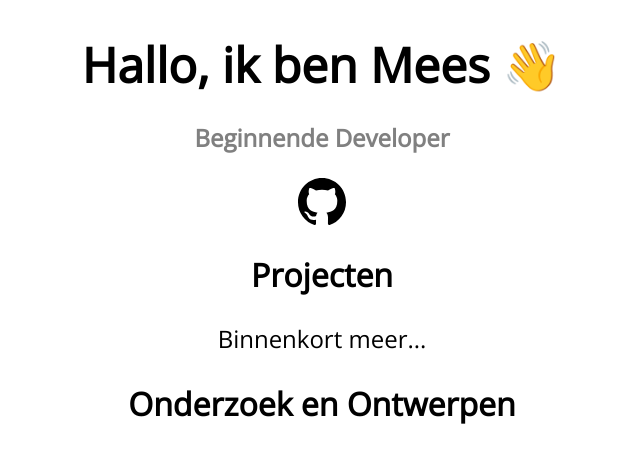
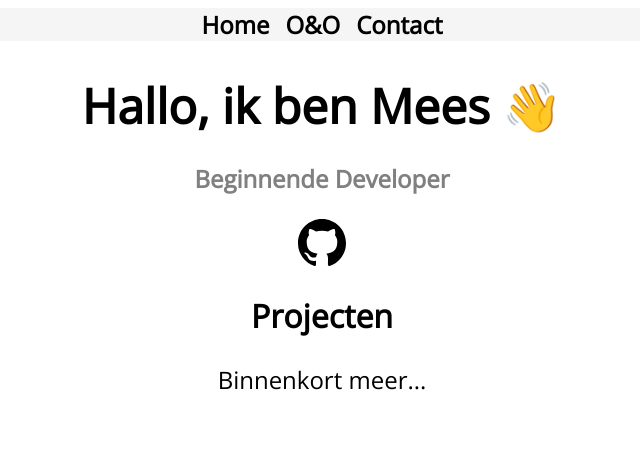
Before and after one commit to meesvanderkevie/portfolio, a Vue app: page / in a window 1280 px wide. Shown: the top 462 px of the page, without its empty margins (318-958 px from the left). Built offline with nearby package versions, Linux system fonts and the light colour scheme.

Commit message:
Header added.

```diff
--- a/src/App.vue
+++ b/src/App.vue
@@ -13,6 +13,8 @@
 <template>
   <div id="app">
 
+    <Header/>
+
     <h1 style="margin-bottom: 1px;">Hallo, ik ben Mees 👋</h1>
     <p style="color: gray; font-weight: bold;">Beginnende Developer</p>
 
@@ -21,8 +23,6 @@
     <h2>Projecten</h2>
 
     <p>Binnenkort meer...</p>
-
-    <h2>Onderzoek en Ontwerpen</h2>
   </div>
 </template>
 
@@ -35,6 +35,12 @@
     margin-right: auto;
     width: 3em;
     height: 3em;
+    transition: all 0.4s ease-in-out;
+  }
+
+  .img-social:hover {
+    width: 3.5em;
+    height: 3.5em;
   }
 
   h1 {
--- a/src/components/Header.vue
+++ b/src/components/Header.vue
@@ -1,12 +1,36 @@
 <template>
-    <nav>
-        <li>
-            <router-view/>
-            <router-link to="/">Home</router-link>
-            <router-link to="/about">About</router-link>
-        </li>
-    </nav>
+
+    <div class="nav">
+        <router-link to="/">Home</router-link>
+        <router-link to="/">O&O</router-link>
+        <router-link to="/">Contact</router-link>
+    </div>
 </template>
 
-<script>
-</script>
+<style>
+    .nav {
+        display: flex;
+        justify-content: center;
+        align-items: center;
+        background-color: #f5f5f5;
+        gap: 1rem;
+        border-width: 1px solid black;
+        border-radius: 1.5rem;
+    }
+
+    .nav a {
+        text-decoration: none;
+        color: black;
+        font-weight: bold;
+        font-size: 1.5rem;
+        font-family: 'Open Sans', sans-serif;
+        transition: all 0.4s ease-in-out;
+    }
+
+    .nav a:hover {
+        color: #6b6b6b;
+        font-size: 2rem;
+        background-color: lightgray;
+        border-radius: 1rem;
+    }
+</style>
```
